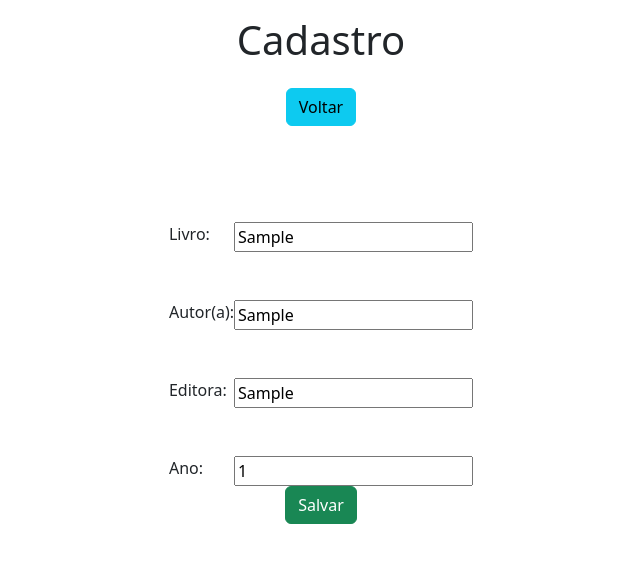
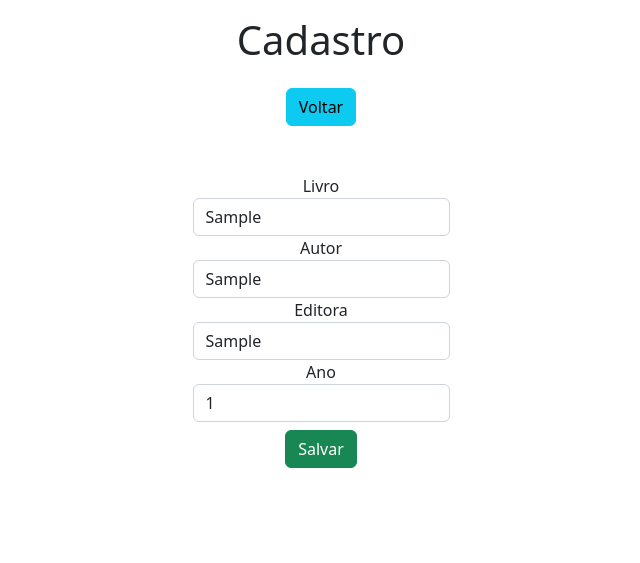
Before and after one commit to phavelarc/MindShaper, a Django app: page /edit/1/ in a window 1280 px wide. Shown: the top 563 px of the page, without its empty margins (319-959 px from the left). Run offline with Django 4.2, Linux system fonts and the light colour scheme; a user stored in the database is signed in; tables that the repository leaves empty hold one stand-in row (values such as "Sample post"); parts of the project's set-up code (start-up, migrations or seed data) failed here and were passed over; some libraries are stand-ins or nearby versions.

Commit message:
Update form.html

```diff
--- a/app/templates/form.html
+++ b/app/templates/form.html
@@ -25,36 +25,56 @@
       <form
         name="form"
         id="form"
-        action="{% if db %}/update/{{db.id}}/{% else %}/create/{% endif %}"
+        action="{% if db %}{% if perms.app.can_edit_books %}/update/{{db.id}}/{% endif %}{% else %}/create/{% endif %}"
         method="post"
         class="col-md-offset-4"
       >
         {% csrf_token %}
-        <div class="col-24 mt-4 d-flex justify-content-between">
-          <div class="form-group mt-4 d-flex justify-content-center">
-            <label>Livro: </label>
-          </div>
-          <div class="form-group mt-4 d-flex justify-content-center">{{form.livro}}</div>
+        <div class="form-group">
+          <label for="livro">Livro</label>
+          <input
+            type="text"
+            class="form-control"
+            name="livro"
+            id="livro"
+            placeholder="Enter Book"
+            value="{{db.livro}}"
+          />
         </div>
-        <div class="col-24 mt-4 d-flex justify-content-between">
-          <div class="form-group mt-4 d-flex justify-content-center">
-            <label>Autor(a): </label>
-          </div>
-          <div class="form-group mt-4 d-flex justify-content-center">{{form.autor}}</div>
+        <div class="form-group">
+          <label for="autor">Autor</label>
+          <input
+            type="text"
+            class="form-control"
+            name="autor"
+            id="writter"
+            placeholder="Enter Writter"
+            value="{{db.autor}}"
+          />
         </div>
-        <div class="col-24 mt-4 d-flex justify-content-between">
-          <div class="form-group mt-4 d-flex justify-content-center">
-            <label>Editora: </label>
-          </div>
-          <div class="form-group mt-4 d-flex justify-content-center">{{form.editora}}</div>
+        <div class="form-group">
+          <label for="editora">Editora</label>
+          <input
+            type="text"
+            class="form-control"
+            name="editora"
+            id="publisher"
+            placeholder="Enter Publisher"
+            value="{{db.editora}}"
+          />
         </div>
-        <div class="col-24 mt-4 d-flex justify-content-between">
-          <div class="form-group mt-4 d-flex justify-content-center">
-            <label>Ano: </label>
-          </div>
-          <div class="form-group mt-4 d-flex justify-content-center">{{form.ano}}</div>
+        <div class="form-group">
+          <label for="ano">Ano</label>
+          <input
+            type="text"
+            class="form-control"
+            name="ano"
+            id="year"
+            placeholder="Enter Year"
+            value="{{db.ano}}"
+          />
         </div>
-        <input type="submit" class="btn btn-success" value="Salvar" />
+        <input type="submit" class="btn btn-success mt-2" value="Salvar" />
       </form>
     </div>
     {% load static %}
```
